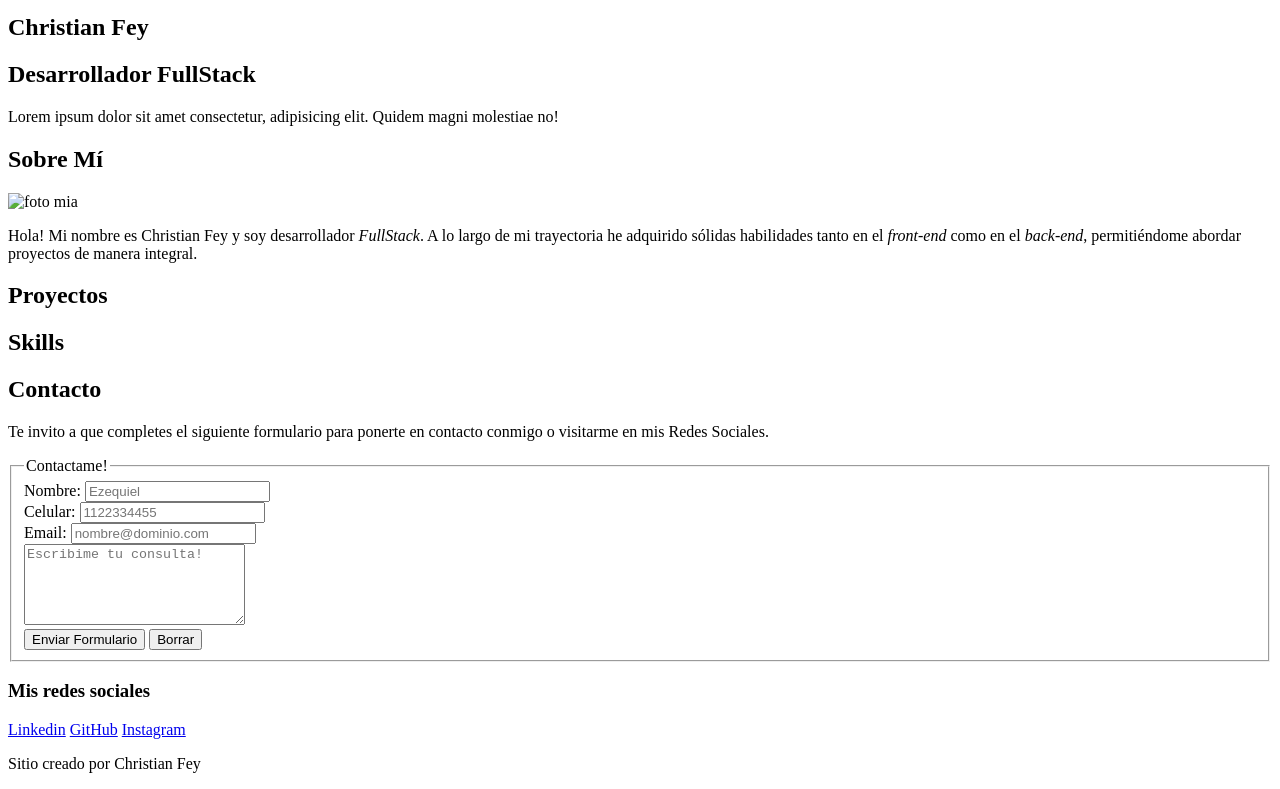
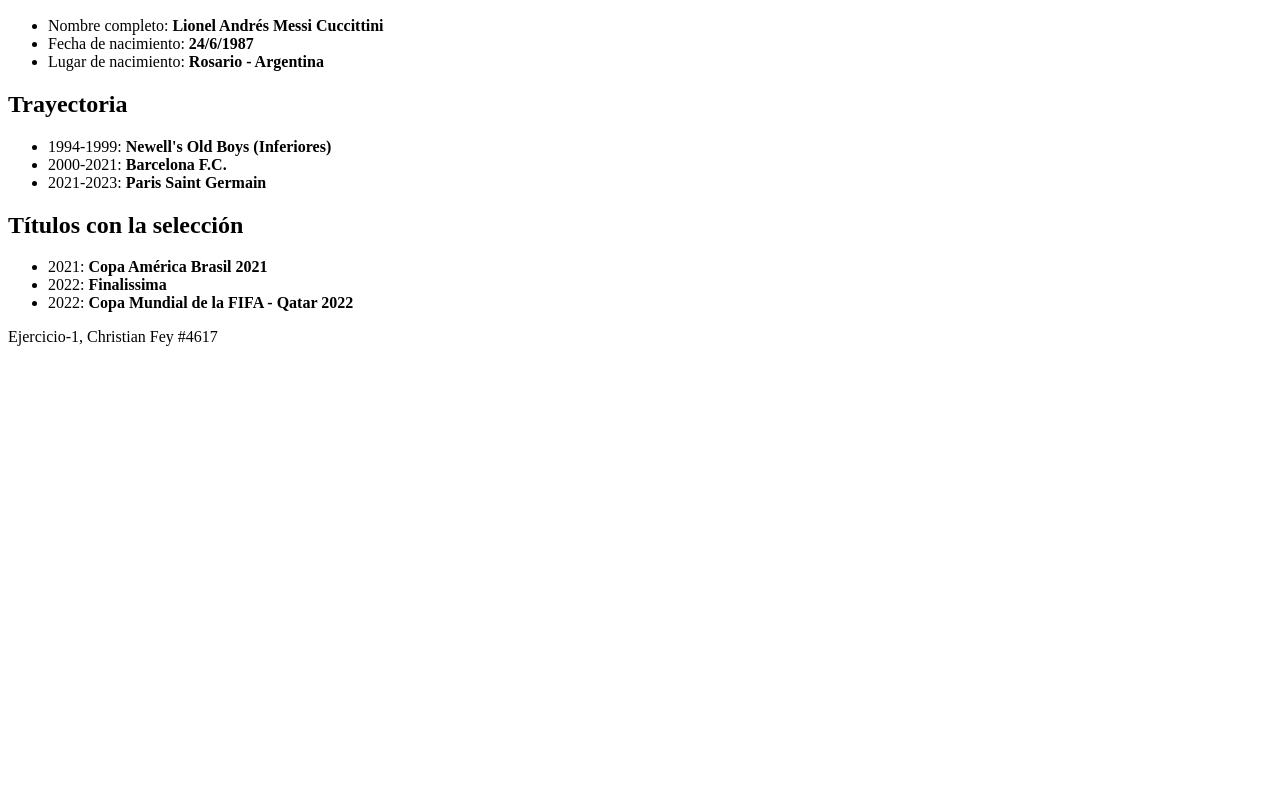
Before and after one commit to ChristianFey22/nucba-fullstack, a plain HTML site: page index.html in a window 1280 px wide. Shown: the part 136-925 px from the top of the page. After the commit the page ends 800 px from the top, so only its background shows below. Drawn offline with Linux system fonts and the light colour scheme.

Commit message:
Primer commit para entrega uno con los ejerciocios realizados

```diff
--- a/index.html
+++ b/index.html
@@ -3,106 +3,50 @@
   <head>
     <meta charset="UTF-8" />
     <meta name="viewport" content="width=device-width, initial-scale=1.0" />
-    <title>Nucba - FullStack</title>
+    <title>Ejercicio-1</title>
   </head>
   <body>
-    <!--  CABEZERA  -->
     <header>
-      <!--  LOGO  -->
-      <img src="https://via.placeholder.com/100" alt="logo" />
-      <!--  NAVEGACION  -->
       <nav>
-        <a href="#">Inicio</a>
-        <a href="#sobreMi">Sobre Mí</a>
-        <a href="#proyectos">Proyectos</a>
-        <a href="#skills">Skills</a>
-        <a href="#contacto">Contacto</a>
+        <a href="#">ejercicio-1</a>
+        <a href="./ejercicio-2.html">ejercicio-2</a>
+        <a href="./ejercicio-3.html">ejercicio-3</a>
       </nav>
     </header>
-    <!--  CONTENIDO PRINCIPAL  -->
     <main>
-      <section id="#">
-        <h1>Christian Fey</h1>
-        <h2>Desarrollador FullStack</h2>
-        <p>
-          Lorem ipsum dolor sit amet consectetur, adipisicing elit. Quidem magni
-          molestiae no!
-        </p>
+      <h1>Curriculum Vitae de Lionel Messi</h1>
+      <!--Sección Datos personales-->
+      <section>
+        <h2>Datos personales</h2>
+        <ul>
+          <li>
+            Nombre completo: <strong>Lionel Andrés Messi Cuccittini</strong>
+          </li>
+          <li>Fecha de nacimiento: <strong>24/6/1987</strong></li>
+          <li>Lugar de nacimiento: <strong>Rosario - Argentina</strong></li>
+        </ul>
       </section>
-      <section id="sobreMi">
-        <h2>Sobre Mí</h2>
-        <img src="" alt="foto mia" />
-        <p>
-          Hola! Mi nombre es Christian Fey y soy desarrollador
-          <i>FullStack</i>. A lo largo de mi trayectoria he adquirido sólidas
-          habilidades tanto en el <i>front-end</i> como en el <i>back-end</i>,
-          permitiéndome abordar proyectos de manera integral.
-        </p>
+      <!--Sección Trayectoria-->
+      <section>
+        <h2>Trayectoria</h2>
+        <ul>
+          <li>1994-1999: <strong>Newell's Old Boys (Inferiores)</strong></li>
+          <li>2000-2021: <strong>Barcelona F.C.</strong></li>
+          <li>2021-2023: <strong>Paris Saint Germain</strong></li>
+        </ul>
       </section>
-      <section id="proyectos">
-        <h2>Proyectos</h2>
-      </section>
-      <section id="skills">
-        <h2>Skills</h2>
-      </section>
-      <section id="contacto">
-        <h2>Contacto</h2>
-        <p>
-          Te invito a que completes el siguiente formulario para ponerte en
-          contacto conmigo o visitarme en mis Redes Sociales.
-        </p>
-        <form>
-          <fieldset>
-            <legend>Contactame!</legend>
-            <div>
-              <label for="name">Nombre: </label>
-              <input type="text" id="name" placeholder="Ezequiel" required />
-            </div>
-            <div>
-              <label for="cel">Celular: </label>
-              <input
-                type="tel"
-                id="cel"
-                placeholder="1122334455"
-                pattern="^[0-9]+$"
-                required
-              />
-            </div>
-            <div>
-              <label for="email">Email: </label>
-              <input
-                type="email"
-                id="email"
-                placeholder="nombre@dominio.com"
-                pattern="[a-zA-Z0-9_+.-]+@[a-zA-Z0-9.-]+\.[a-zA-Z]{2,}"
-                required
-              />
-            </div>
-            <textarea
-              rows="5"
-              cols="25"
-              placeholder="Escribime tu consulta!"
-              required
-            ></textarea>
-            <div>
-              <input type="submit" value="Enviar Formulario" />
-              <input type="reset" value="Borrar" />
-            </div>
-          </fieldset>
-        </form>
-        <div>
-          <h3>Mis redes sociales</h3>
-          <a href="https://www.linkedin.com/in/christian-axel-fey-bulnes/"
-            >Linkedin</a
-          >
-          <a href="https://github.com/christianfey22">GitHub</a>
-          <a href="https://www.instagram.com/chris.feyb/">Instagram</a>
-        </div>
+      <!--Sección Títulos con la selección-->
+      <section>
+        <h2>Títulos con la selección</h2>
+        <ul>
+          <li>2021: <strong>Copa América Brasil 2021</strong></li>
+          <li>2022: <strong>Finalissima</strong></li>
+          <li>2022: <strong>Copa Mundial de la FIFA - Qatar 2022</strong></li>
+        </ul>
       </section>
     </main>
-    <!--  PIE DE PAGINA  -->
     <footer>
-      <p>Sitio creado por Christian Fey</p>
+      <p>Ejercicio-1, Christian Fey #4617</p>
     </footer>
   </body>
 </html>
```
Also changed, not shown: ejercicio-2.html (added, +76 -0 lines), ejercicio-3.html (added, +65 -0 lines).
